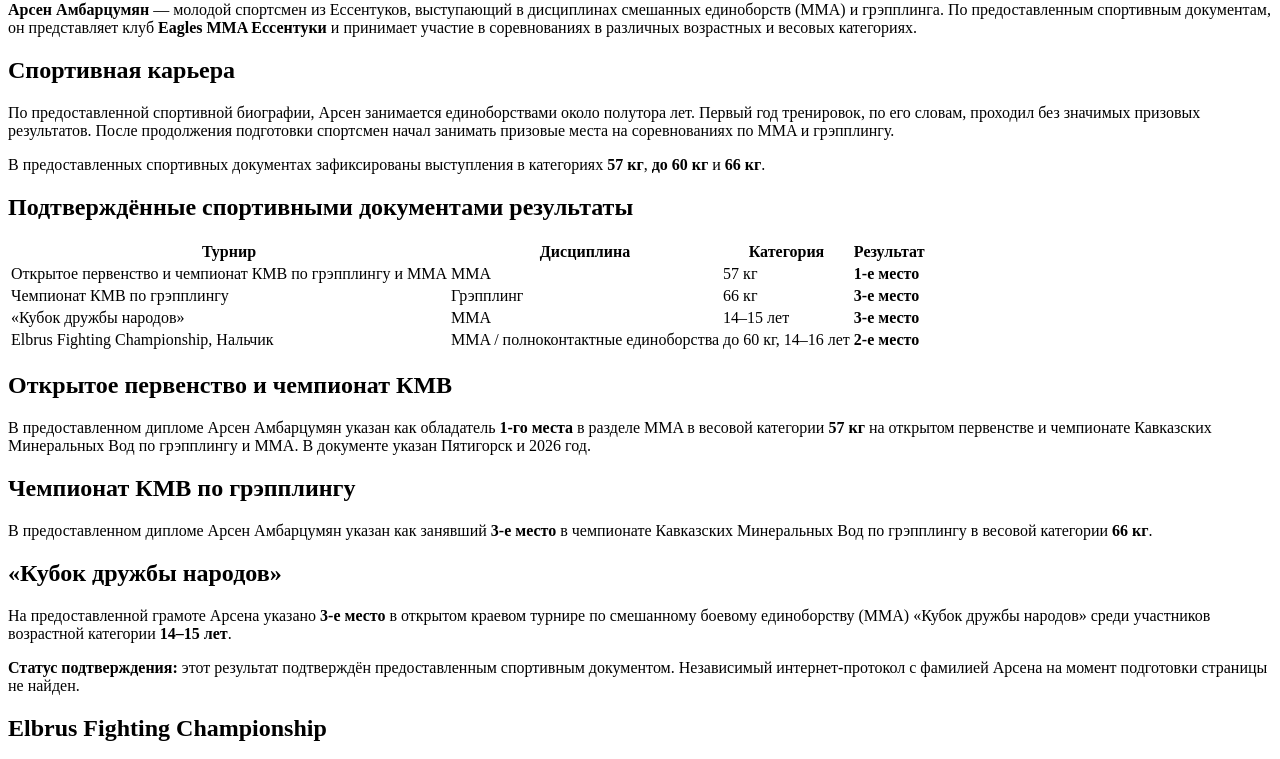
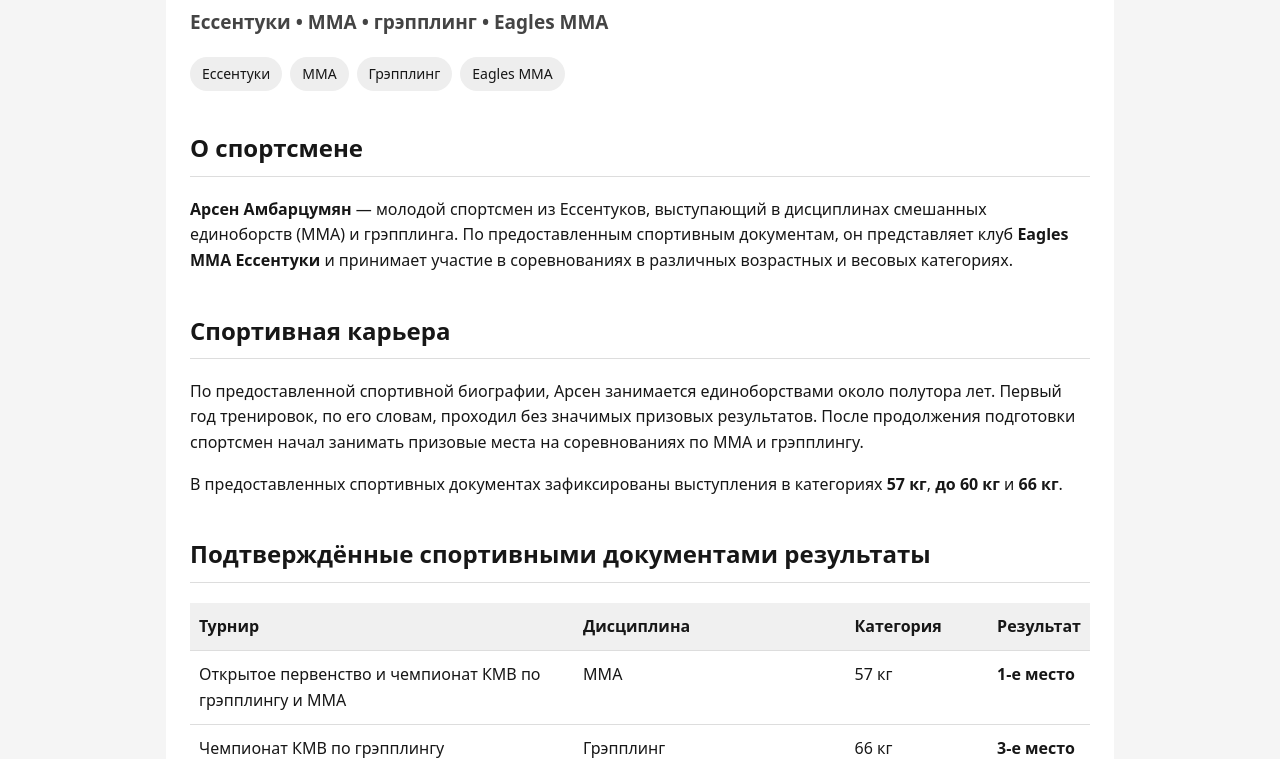
Before and after one commit to Anonim895/arsen-ambartsumyan-bio, a plain HTML site: page index.html in a window 1280 px wide. Shown: the part 92-851 px from the top of the page. Drawn offline with Linux system fonts and the light colour scheme.

Commit message:
Update index.html

```diff
--- a/index.html
+++ b/index.html
@@ -1,5 +1,35 @@
 
+<!doctype html>
+<html lang="ru">
+<head>
+<meta charset="utf-8">
+<meta name="google-site-verification" content="tOlFhjCqGPOniyZ779hxhYB1bmLdseMBeVijUxGI4QA" />
+<meta name="viewport" content="width=device-width, initial-scale=1">
+<title>Арсен Амбарцумян — MMA | Ессентуки</title>
+<meta name="description" content="Арсен Амбарцумян — молодой спортсмен из Ессентуков, выступающий в MMA и грэпплинге. Eagles MMA. Спортивная биография, турниры и подтверждённые награды.">
+<meta name="keywords" content="Арсен Амбарцумян, Arsen Ambartsumyan, MMA, Ессентуки, Eagles MMA, грэпплинг, Пятигорск, КМВ">
+<style>
+body{font-family:system-ui,-apple-system,BlinkMacSystemFont,"Segoe UI",sans-serif;margin:0;background:#f5f5f5;color:#171717;line-height:1.6}
+main{max-width:900px;margin:auto;background:white;min-height:100vh;padding:36px 24px 60px}
+h1{font-size:38px;line-height:1.15;margin:0 0 8px}
+h2{margin-top:38px;border-bottom:1px solid #ddd;padding-bottom:8px}
+.lead{font-size:19px;color:#444}
+.badges{display:flex;flex-wrap:wrap;gap:8px;margin:20px 0}
+.badge{background:#eee;border-radius:999px;padding:6px 12px;font-size:14px}
+table{width:100%;border-collapse:collapse;margin-top:15px}
+th,td{text-align:left;padding:11px 9px;border-bottom:1px solid #ddd;vertical-align:top}
+th{background:#f0f0f0}
+.note{background:#f7f7f7;border-left:4px solid #777;padding:14px 16px;margin:18px 0}
+footer{margin-top:45px;padding-top:20px;border-top:1px solid #ddd;color:#666;font-size:14px}
+</style>
+</head>
+<body>
+<main>
+<h1>Арсен Амбарцумян — MMA</h1>
+<p class="lead"><strong>Ессентуки • MMA • грэпплинг • Eagles MMA</strong></p>
 
+<div class="badges">
+<span class="badge">Ессентуки</span>
 <span class="badge">MMA</span>
 <span class="badge">Грэпплинг</span>
 <span class="badge">Eagles MMA</span>
@@ -67,4 +97,8 @@
 <p>Эти сведения могут быть добавлены после появления надёжных подтверждающих источников.</p>
 
 <footer>
-<p><strong>Редакционная пометка
+<p><strong>Редакционная пометка:</strong> страница подготовлена на основе предоставленных спортивных документов и доступных публичных материалов. Формулировки намеренно отделяют сведения, подтверждённые документами, от сведений, которые требуют независимого подтверждения.</p>
+</footer>
+</main>
+</body>
+</html>
```
